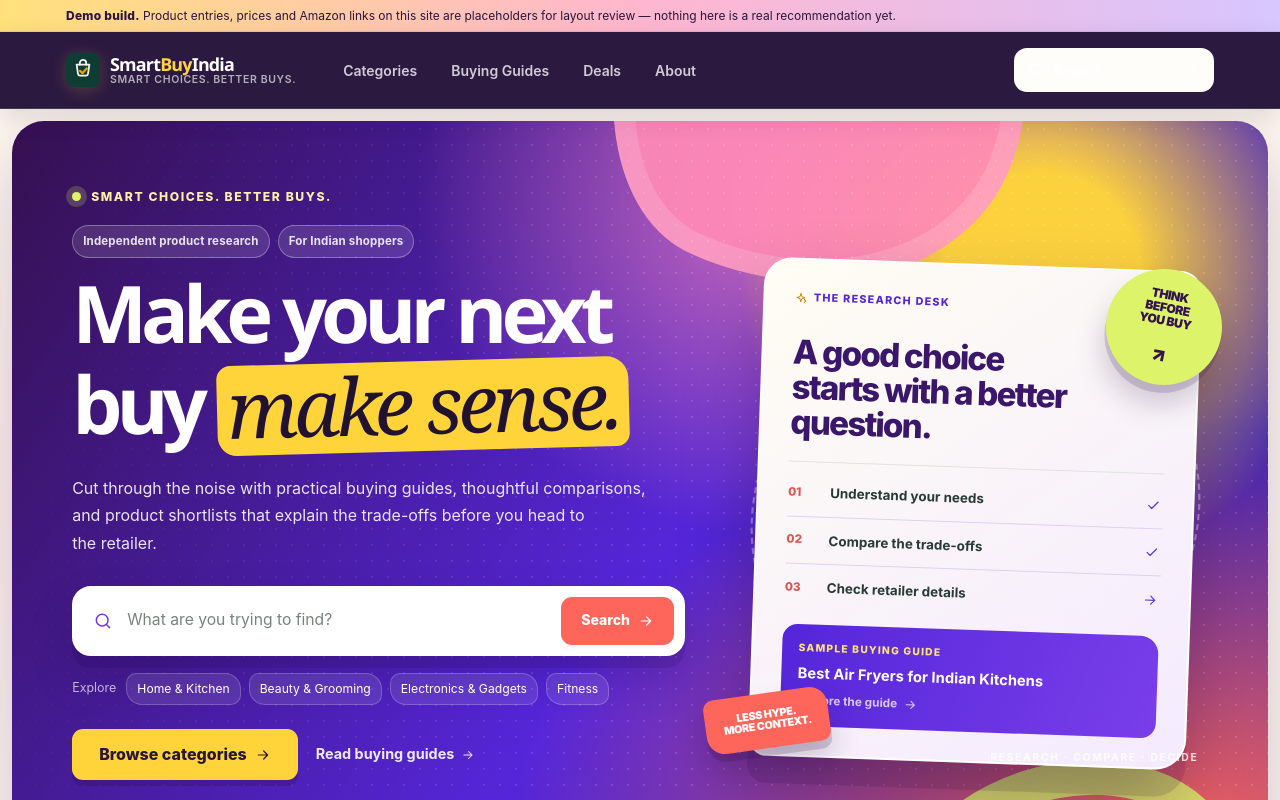
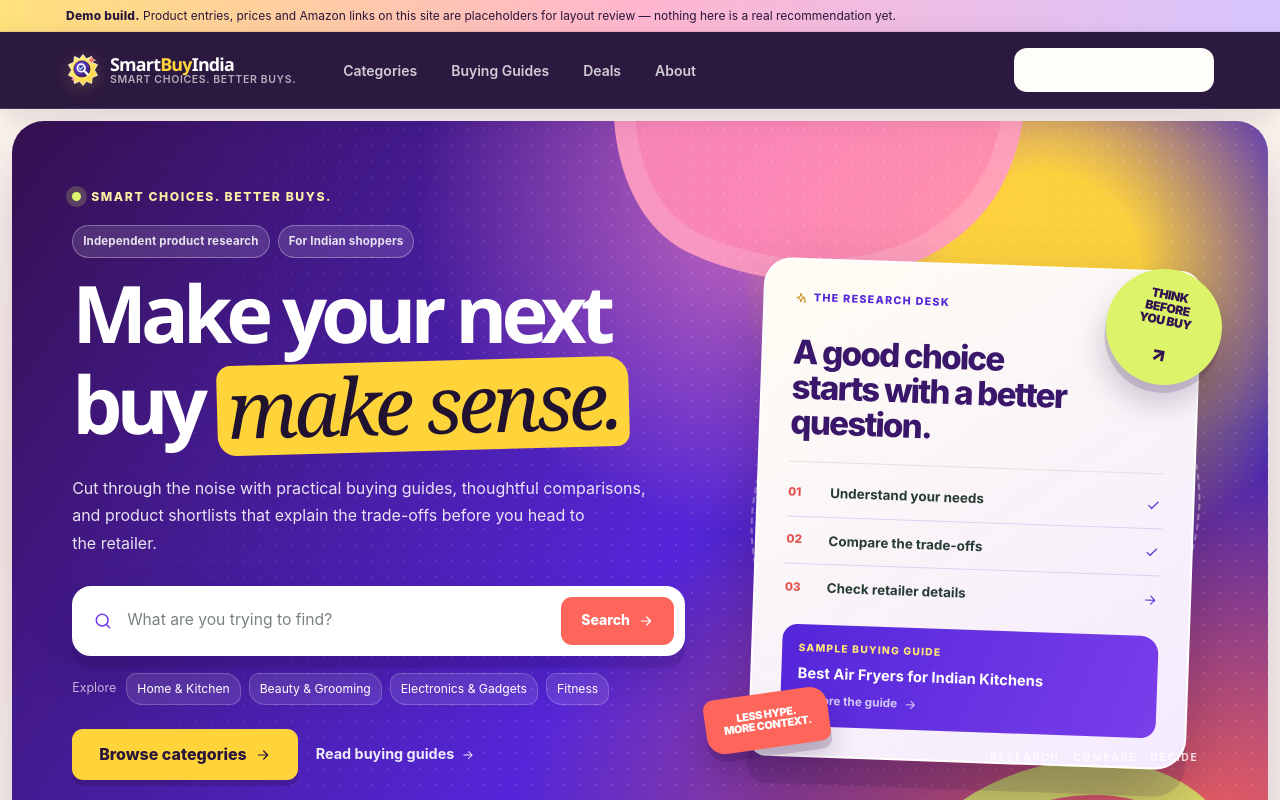
Before and after one commit to void7x/smartbuyIndia, a React (Vite) app: page / in a window 1280 px wide. Shown: the top 800 px of the page. Built offline with nearby package versions, Linux system fonts and the light colour scheme.

Commit message:
feat(brand): replace generic shop icon with SmartBuyIndia discovery mark

```diff
--- a/src/components/Icons.jsx
+++ b/src/components/Icons.jsx
@@ -20,7 +20,7 @@ const base = (props) => ({
 });
 
 /* -- Brand mark ------------------------------------------------------------ */
-export function BrandMark({ size = 34, ...props }) {
+export function BrandMark({ size = 44, ...props }) {
   return (
     <svg
       xmlns="http://www.w3.org/2000/svg"
@@ -28,32 +28,38 @@ export function BrandMark({ size = 34, ...props }) {
       width={size}
       height={size}
       role="img"
-      aria-label="SmartBuyIndia"
+      aria-label="SmartBuyIndia discovery mark"
       {...props}
     >
-      <rect width="64" height="64" rx="15" fill="#0f3d33" />
+      <defs>
+        <linearGradient id="sbi-mark-sun" x1="8" y1="4" x2="56" y2="60" gradientUnits="userSpaceOnUse">
+          <stop offset="0" stopColor="#FFF08A" />
+          <stop offset="1" stopColor="#FFD43B" />
+        </linearGradient>
+        <linearGradient id="sbi-mark-lens" x1="19" y1="16" x2="46" y2="48" gradientUnits="userSpaceOnUse">
+          <stop offset="0" stopColor="#6B42F2" />
+          <stop offset="1" stopColor="#32134F" />
+        </linearGradient>
+      </defs>
       <path
-        d="M20 22h24l-2.6 17.2a4 4 0 0 1-4 3.4H26.6a4 4 0 0 1-4-3.4L20 22Z"
-        fill="none"
-        stroke="#f5f2ea"
-        strokeWidth="3.4"
+        d="M32 2.8 38.3 10.9 48.2 6.7 49.1 17.6 59.3 22 53.6 32 59.3 42 49.1 46.4 48.2 57.3 38.3 53.1 32 61.2 25.7 53.1 15.8 57.3 14.9 46.4 4.7 42 10.4 32 4.7 22 14.9 17.6 15.8 6.7 25.7 10.9Z"
+        fill="url(#sbi-mark-sun)"
+        stroke="#FFF9E9"
+        strokeWidth="1.5"
         strokeLinejoin="round"
       />
+      <circle cx="30" cy="30" r="15.2" fill="url(#sbi-mark-lens)" stroke="#241039" strokeWidth="1.3" />
+      <circle cx="28.7" cy="28.1" r="7.1" fill="none" stroke="#FFFFFF" strokeWidth="3.2" />
+      <path d="m34 33.5 7.2 7.2" fill="none" stroke="#FFFFFF" strokeWidth="4.2" strokeLinecap="round" />
+      <path d="m24.9 28.2 2.6 2.6 5-5.1" fill="none" stroke="#9AE9D2" strokeWidth="2.4" strokeLinecap="round" strokeLinejoin="round" />
       <path
-        d="M26 22v-3a6 6 0 0 1 12 0v3"
-        fill="none"
-        stroke="#f5f2ea"
-        strokeWidth="3.4"
-        strokeLinecap="round"
-      />
-      <path
-        d="M26.5 33.5 31 38l8-9"
-        fill="none"
-        stroke="#f0a500"
-        strokeWidth="4"
-        strokeLinecap="round"
+        d="M48 5.8 50.2 11.3 55.7 13.5 50.2 15.7 48 21.2 45.8 15.7 40.3 13.5 45.8 11.3Z"
+        fill="#FF665B"
+        stroke="#FFF8EF"
+        strokeWidth="1"
         strokeLinejoin="round"
       />
+      <circle cx="13.2" cy="49.3" r="2.3" fill="#FF8AB7" />
     </svg>
   );
 }
```
